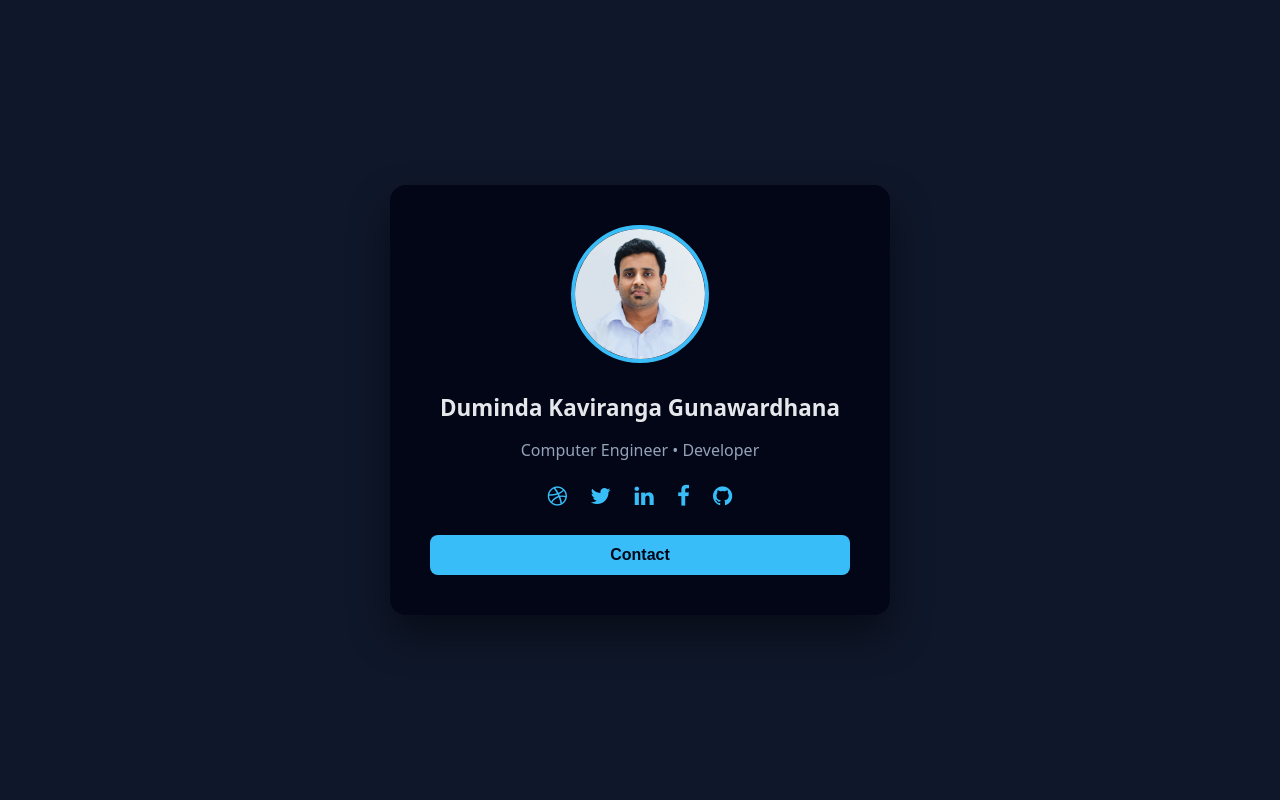
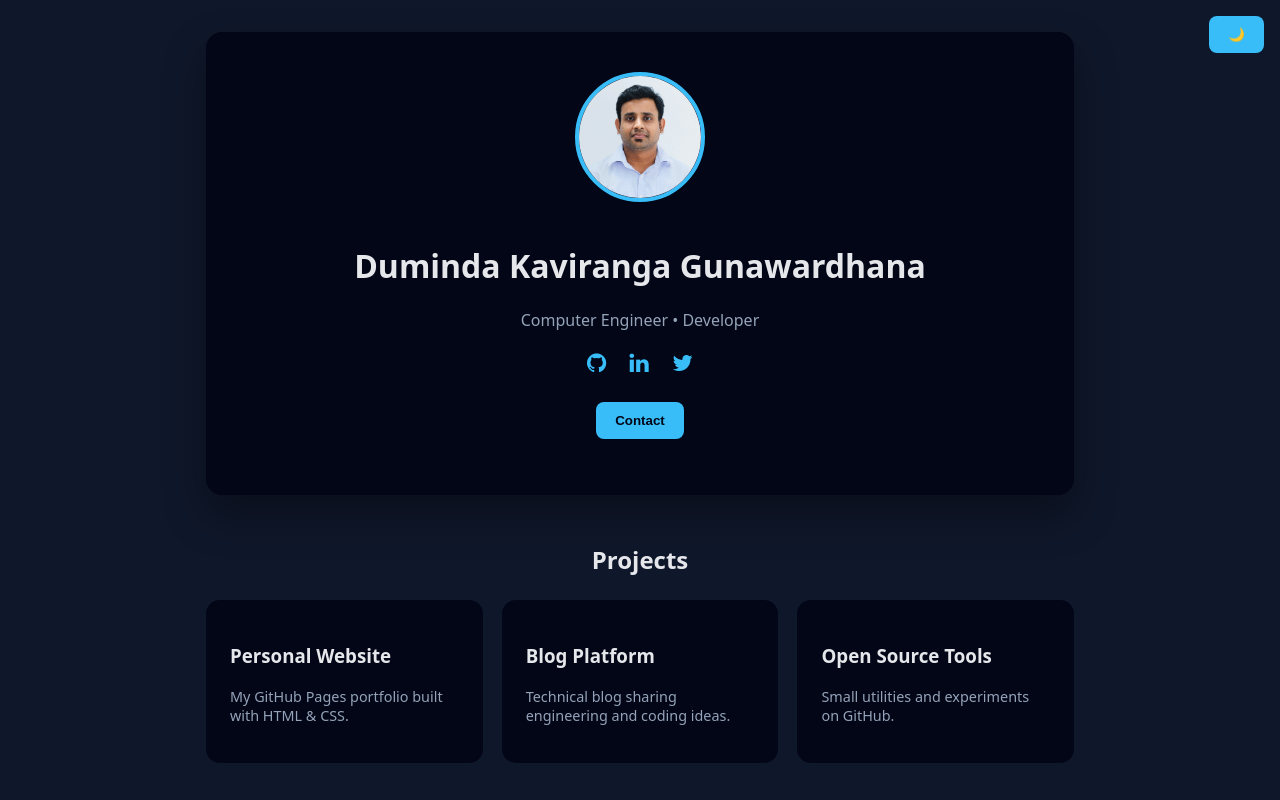
Before and after one commit to kaviranga/kaviranga.github.io, a website: page index.html in a window 1280 px wide. Drawn offline with Linux system fonts and the light colour scheme.

Commit message:
Refactor HTML structure and styles for clarity

```diff
--- a/index.html
+++ b/index.html
@@ -5,98 +5,193 @@
 <meta name="viewport" content="width=device-width, initial-scale=1.0"/>
 <title>Duminda Kaviranga</title>
 
-  <!-- Font Awesome -->
 <link rel="stylesheet"
       href="https://cdnjs.cloudflare.com/ajax/libs/font-awesome/4.7.0/css/font-awesome.min.css">
 
 <style>
-    body {
-      font-family: system-ui, sans-serif;
-      margin: 0;
-      background: #0f172a;
-      color: #e5e7eb;
-      display: flex;
-      align-items: center;
-      justify-content: center;
-      min-height: 100vh;
+:root {
+  --bg: #0f172a;
+  --card: #020617;
+  --text: #e5e7eb;
+  --muted: #94a3b8;
+  --accent: #38bdf8;
 }
 
+body.light {
+  --bg: #f8fafc;
+  --card: #ffffff;
+  --text: #020617;
+  --muted: #475569;
+  --accent: #0284c7;
+}
+
+* { box-sizing: border-box; }
+
+body {
+  margin: 0;
+  font-family: system-ui, sans-serif;
+  background: var(--bg);
+  color: var(--text);
+  transition: background .3s, color .3s;
+}
+
+.container {
+  max-width: 900px;
+  margin: auto;
+  padding: 2rem 1rem;
+}
+
+/* ---------- CARD ---------- */
 .card {
-      background: #020617;
+  background: var(--card);
   padding: 2.5rem;
   border-radius: 16px;
-      max-width: 420px;
-      width: 90%;
   text-align: center;
-      box-shadow: 0 20px 40px rgba(0,0,0,.45);
+  box-shadow: 0 20px 40px rgba(0,0,0,.35);
+  animation: fadeUp .8s ease;
 }
 
-    img {
+img.profile {
   width: 130px;
   height: 130px;
   border-radius: 50%;
   object-fit: cover;
-      border: 4px solid #38bdf8;
+  border: 4px solid var(--accent);
   margin-bottom: 1rem;
 }
 
-    h1 {
-      margin: .5rem 0;
+.title {
+  color: var(--muted);
+  margin-bottom: 1rem;
+}
+
+.social a {
+  color: var(--accent);
+  margin: 0 .6rem;
   font-size: 1.4rem;
 }
 
-    .title {
-      color: #94a3b8;
-      margin-bottom: 1.2rem;
-    }
-
-    .social a {
-      color: #38bdf8;
-      margin: 0 .6rem;
-      font-size: 1.4rem;
-      transition: opacity .2s;
-    }
-
-    .social a:hover {
-      opacity: .7;
-    }
-
+/* ---------- BUTTONS ---------- */
 button {
-      margin-top: 1.5rem;
-      background: #38bdf8;
+  background: var(--accent);
   color: #020617;
   border: none;
   padding: .7rem 1.2rem;
-      font-size: 1rem;
   border-radius: 8px;
   cursor: pointer;
-      width: 100%;
   font-weight: 600;
 }
 
-    button:hover {
-      opacity: .85;
+.toggle {
+  position: fixed;
+  top: 1rem;
+  right: 1rem;
+}
+
+/* ---------- PROJECTS ---------- */
+.projects {
+  margin-top: 3rem;
+  animation: fadeUp 1s ease;
+}
+
+.projects h2 {
+  text-align: center;
+  margin-bottom: 1.5rem;
+}
+
+.project-grid {
+  display: grid;
+  grid-template-columns: repeat(auto-fit, minmax(240px, 1fr));
+  gap: 1.2rem;
+}
+
+.project {
+  background: var(--card);
+  padding: 1.5rem;
+  border-radius: 14px;
+  transition: transform .2s;
+}
+
+.project:hover {
+  transform: translateY(-4px);
+}
+
+.project p {
+  color: var(--muted);
+  font-size: .9rem;
+}
+
+/* ---------- ANIMATIONS ---------- */
+@keyframes fadeUp {
+  from { opacity: 0; transform: translateY(16px); }
+  to   { opacity: 1; transform: translateY(0); }
+}
+
+/* Respect reduced motion */
+@media (prefers-reduced-motion: reduce) {
+  * { animation: none !important; transition: none !important; }
 }
 </style>
 </head>
 
 <body>
+<button class="toggle" onclick="toggleTheme()">🌙</button>
+
+<div class="container">
+
+  <!-- PROFILE CARD -->
   <div class="card">
-    <img src="img/duminda_profile_pic.png" alt="Duminda">
+    <img src="img/duminda_profile_pic.png" alt="Duminda" class="profile">
     <h1>Duminda Kaviranga Gunawardhana</h1>
     <p class="title">Computer Engineer • Developer</p>
 
     <div class="social">
-      <a href="https://kaviranga.blogspot.com/"><i class="fa fa-dribbble"></i></a>
+      <a href="https://github.com/kaviranga"><i class="fa fa-github"></i></a>
+      <a href="https://www.linkedin.com/in/kaviranga/"><i class="fa fa-linkedin"></i></a>
       <a href="https://twitter.com/kaviranga"><i class="fa fa-twitter"></i></a>
-      <a href="https://www.linkedin.com/in/kaviranga/"><i class="fa fa-linkedin"></i></a>
-      <a href="https://www.facebook.com/kaviranga"><i class="fa fa-facebook"></i></a>
-      <a href="https://github.com/kaviranga"><i class="fa fa-github"></i></a>
     </div>
 
-    <button onclick="location.href='mailto:your@email.com'">
-      Contact
-    </button>
+    <p style="margin-top:1.5rem">
+      <button onclick="location.href='mailto:your@email.com'">Contact</button>
+    </p>
   </div>
+
+  <!-- PROJECTS -->
+  <section class="projects">
+    <h2>Projects</h2>
+    <div class="project-grid">
+
+      <div class="project">
+        <h3>Personal Website</h3>
+        <p>My GitHub Pages portfolio built with HTML & CSS.</p>
+      </div>
+
+      <div class="project">
+        <h3>Blog Platform</h3>
+        <p>Technical blog sharing engineering and coding ideas.</p>
+      </div>
+
+      <div class="project">
+        <h3>Open Source Tools</h3>
+        <p>Small utilities and experiments on GitHub.</p>
+      </div>
+
+    </div>
+  </section>
+
+</div>
+
+<script>
+function toggleTheme() {
+  document.body.classList.toggle("light");
+  localStorage.theme = document.body.classList.contains("light") ? "light" : "dark";
+}
+
+// Load saved theme
+if (localStorage.theme === "light") {
+  document.body.classList.add("light");
+}
+</script>
+
 </body>
 </html>
```
Lines whose indentation alone changed are shown as unchanged.
